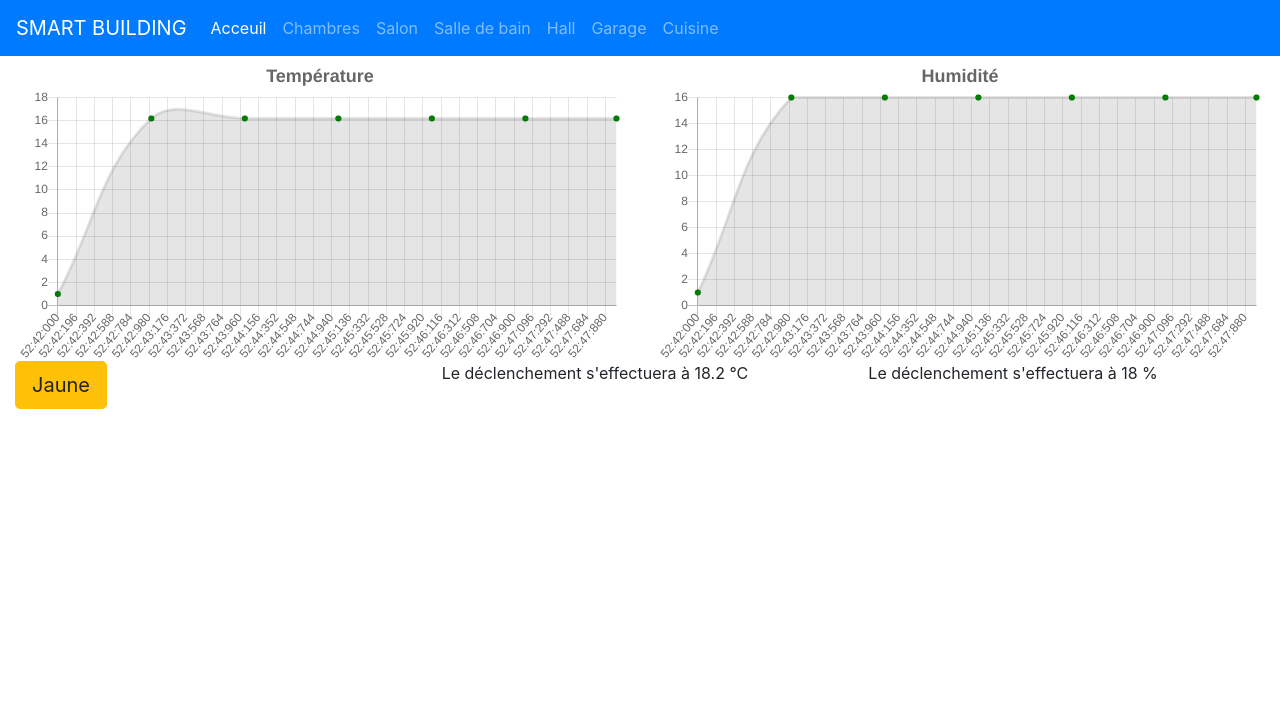
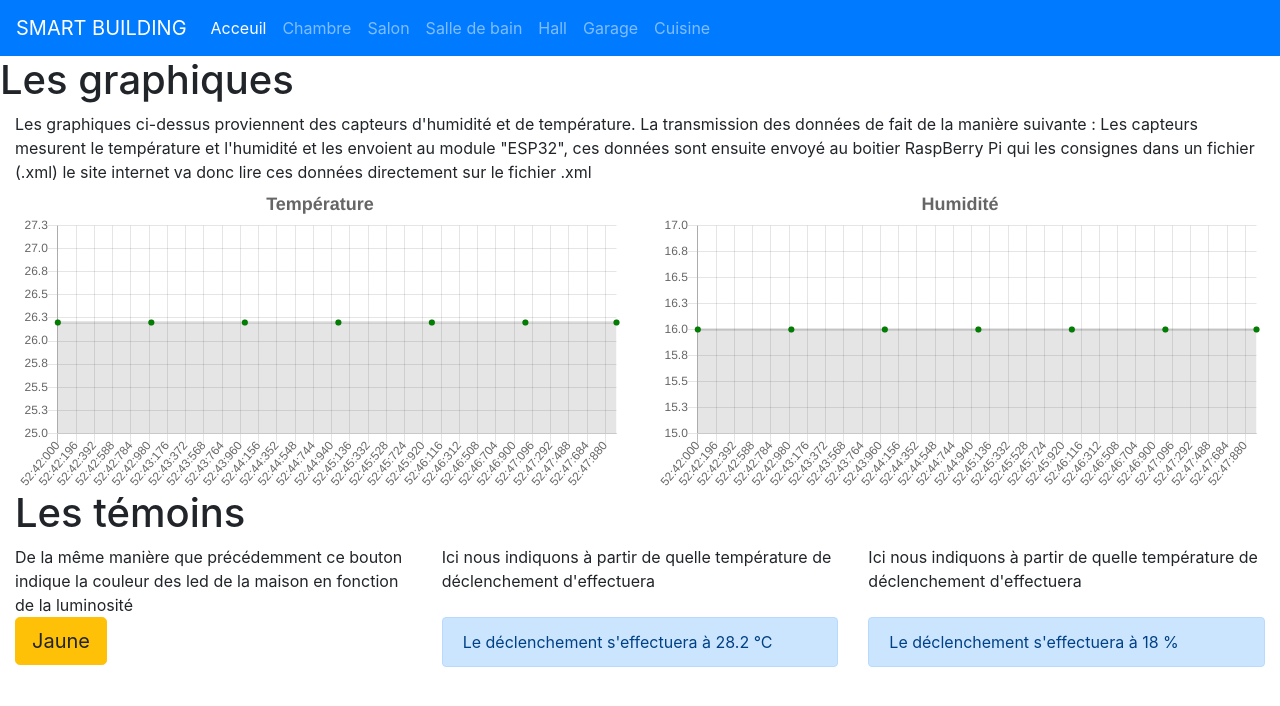
Before and after one commit to FaridAF276/smartbuilding, a PHP site: page /pages/chambre.php in a window 1280 px wide. Shown: the top 706 px of the page. Run offline with PHP 8.4, Linux system fonts and the light colour scheme; some libraries are stand-ins or nearby versions.

Commit message:
config.ini et début du README

```diff
--- /dev/null
+++ b/config.ini
@@ -0,0 +1,7 @@
+[pages directories]
+chambrePHP = /html/pages/chambre.php
+salonPHP = /html/pages/salon.php
+hallPHP = /html/pages/hall.php
+garagePHP = /html/pages/garage.php
+sdbPHP = /html/pages/sdb.php
+cuisinePHP = /html/pages/cuisine.php
--- a/layout/navbar.php
+++ b/layout/navbar.php
@@ -1,3 +1,7 @@
+<?php
+    $pages = parse_ini_file('../config.ini');
+?>
+
 <nav class="navbar navbar-expand-lg navbar-dark bg-primary">
         <a class="navbar-brand" href="#">SMART BUILDING</a>
         <button class="navbar-toggler" type="button" data-toggle="collapse" data-target="#navbarColor01" aria-controls="navbarColor01" aria-expanded="false" aria-label="Toggle navigation">
@@ -10,24 +14,24 @@
                   <a class="nav-link" href="/index.php">Acceuil <span class="sr-only">(current)</span></a>
               </li>
               <li class="nav-item">
-                  <a class="nav-link" href="/pages/chambre.php">Chambres</a>
+                  <a class="nav-link" href=<?php echo $pages['chambrePHP']?>>Chambre</a>
               </li>
 
               <li class="nav-item">
-                  <a class="nav-link" href="/pages/salon.php">Salon</a>
+                  <a class="nav-link" href=<?php echo $pages['salonPHP']?>>Salon</a>
               </li>
 
               <li class="nav-item">
-                  <a class="nav-link" href="/pages/sdb.php">Salle de bain</a>
+                  <a class="nav-link" href=<?php echo $pages['sdbPHP']?>>Salle de bain</a>
               </li>
               <li class="nav-item">
-                  <a class="nav-link" href="/pages/hall.php">Hall</a>
+                  <a class="nav-link" href=<?php echo $pages['hallPHP']?>>Hall</a>
               </li>
               <li class="nav-item">
-                  <a class="nav-link" href="/pages/garage.php">Garage</a>
+                  <a class="nav-link" href=<?php echo $pages['garagePHP']?>>Garage</a>
               </li>
               <li class="nav-item">
-                  <a class="nav-link" href="/pages/cuisine.php">Cuisine</a>
+                  <a class="nav-link" href=<?php echo $pages['cuisinePHP']?>>Cuisine</a>
               </li>
           </ul>
         </div>
--- a/pages/chambre.php
+++ b/pages/chambre.php
@@ -20,6 +20,14 @@
     ?>
     <div class="container-fluid">
         <div class="row">
+        <h1>Les graphiques</h1>
+        </div>
+        <div class="row">
+            <div class="col">
+                Les graphiques ci-dessus proviennent des capteurs d'humidité et de température. La transmission des données de fait de la manière suivante : Les capteurs mesurent le température et l'humidité et les envoient au module "ESP32", ces données sont ensuite envoyé au boitier RaspBerry Pi qui les consignes dans un fichier (.xml) le site internet va donc lire ces données directement sur le fichier .xml
+            </div>
+        </div>
+        <div class="row">
             <div class ="col">
                 <canvas id="tempChart"></canvas>
             </div>
@@ -28,12 +36,20 @@
             </div>
         </div>
         <div class="row">
+            <div class="col"><h1>Les témoins</h1></div>
+        </div>
+        <div class="row">
+            <div class="col ">De la même manière que précédemment ce bouton indique la couleur des led de la maison en fonction de la luminosité </div>
+            <div class="col ">Ici nous indiquons à partir de quelle température de déclenchement d'effectuera</div>
+            <div class="col ">Ici nous indiquons à partir de quelle température de déclenchement d'effectuera</div>
+        </div>
+        <div class="row">
             <div class="col"><button class="btn btn-info" id="brightness">Chargement...</button></div>
             <div class="col">
-                <div id="tresholdTemp"></div>
+                <div id="tresholdTemp" class ="alert alert-dismissible alert-primary"></div>
             </div>
             <div class="col">
-                <div id="tresholdHum"></div>
+                <div id="tresholdHum" class = "alert alert-dismissible alert-primary"></div>
             </div>
         </div>
     </div>
--- a/script/chambre.js
+++ b/script/chambre.js
@@ -1,7 +1,7 @@
 function readXML(){
     let xmlData = new XMLHttpRequest();
     try {
-        xmlData.open('GET', "/sensordata.xml",false);
+        xmlData.open('GET', "../sensordata.xml",false);
         xmlData.onload = function() {
             if(this.status==200){
                 console.log("Status = " + this.status);
@@ -38,7 +38,7 @@ try{
     const updateInterval = 1000; //en milliseconde
     const maxPointInChart = 20;
     var updateCount = 0;
-    const numberElements = 15;
+    const numberElements = 10;
     let charTemp = document.getElementById('tempChart').getContext('2d');
     let charHumidity = document.getElementById('humidityChart').getContext('2d');
     var commonOptions = {
@@ -53,7 +53,10 @@ try{
             }],
             yAxes: [{
                 ticks: {
-                    beginAtZero:true
+                    stepSize : 0.25,
+                    gridLines : {
+                        display : true
+                    }
                 }
             }]
         },
@@ -68,7 +71,7 @@ try{
         data : {
             datasets : [{
                 label : 'Test',
-                data : [1],
+                data : [],
                 pointBackgroundColor : 'green'
             }]
         },
@@ -85,7 +88,7 @@ try{
         data : {
             datasets : [{
                 label : 'Test',
-                data : [1],
+                data : [],
                 pointBackgroundColor : 'green'
             }]
         },
--- a/script/cuisine.js
+++ b/script/cuisine.js
@@ -1,7 +1,7 @@
 function readXML(){
     let xmlData = new XMLHttpRequest();
     try {
-        xmlData.open('GET', "/sensordata.xml",false);
+        xmlData.open('GET', "../sensordata.xml",false);
         xmlData.onload = function() {
             if(this.status==200){
                 console.log("Status = " + this.status);
--- a/script/garage.js
+++ b/script/garage.js
@@ -1,7 +1,7 @@
 function readXML(){
     let xmlData = new XMLHttpRequest();
     try {
-        xmlData.open('GET', "/sensordata.xml",false);
+        xmlData.open('GET', "../sensordata.xml",false);
         xmlData.onload = function() {
             if(this.status==200){
                 console.log("Status = " + this.status);
--- a/script/gauge.js
+++ b/script/gauge.js
@@ -1,7 +1,7 @@
 function readXML(){
     let xmlData = new XMLHttpRequest();
     try {
-        xmlData.open('GET', "/sensordata.xml",false);
+        xmlData.open('GET', "../sensordata.xml",false);
         xmlData.onload = function() {
             if(this.status==200){
                 console.log("Status = " + this.status);
--- a/script/graphics.js
+++ b/script/graphics.js
@@ -1,7 +1,7 @@
 function readXML(){
     let xmlData = new XMLHttpRequest();
     try {
-        xmlData.open('GET', "/sensordata.xml",false);
+        xmlData.open('GET', "../sensordata.xml",false);
         xmlData.onload = function() {
             if(this.status==200){
                 console.log("Status = " + this.status);
--- a/script/hall.js
+++ b/script/hall.js
@@ -1,7 +1,7 @@
 function readXML(){
     let xmlData = new XMLHttpRequest();
     try {
-        xmlData.open('GET', "/sensordata.xml",false);
+        xmlData.open('GET', "../sensordata.xml",false);
         xmlData.onload = function() {
             if(this.status==200){
                 console.log("Status = " + this.status);
--- a/script/salon.js
+++ b/script/salon.js
@@ -1,7 +1,7 @@
 function readXML(){
     let xmlData = new XMLHttpRequest();
     try {
-        xmlData.open('GET', "/sensordata.xml",false);
+        xmlData.open('GET', "../sensordata.xml",false);
         xmlData.onload = function() {
             if(this.status==200){
                 console.log("Status = " + this.status);
--- a/script/sdb.js
+++ b/script/sdb.js
@@ -1,7 +1,7 @@
 function readXML(){
     let xmlData = new XMLHttpRequest();
     try {
-        xmlData.open('GET', "/sensordata.xml",false);
+        xmlData.open('GET', "../sensordata.xml",false);
         xmlData.onload = function() {
             if(this.status==200){
                 console.log("Status = " + this.status);
--- a/sensordata.xml
+++ b/sensordata.xml
@@ -3,7 +3,7 @@
     <sensors>
         <chambre>
             <temperature unit="°C">
-                16.20
+                26.20
             </temperature>
             <humidity unit="%">
                 16.00
```
Also changed, not shown: README.md, config.php (deleted), images/config.ini.jpg (added).
